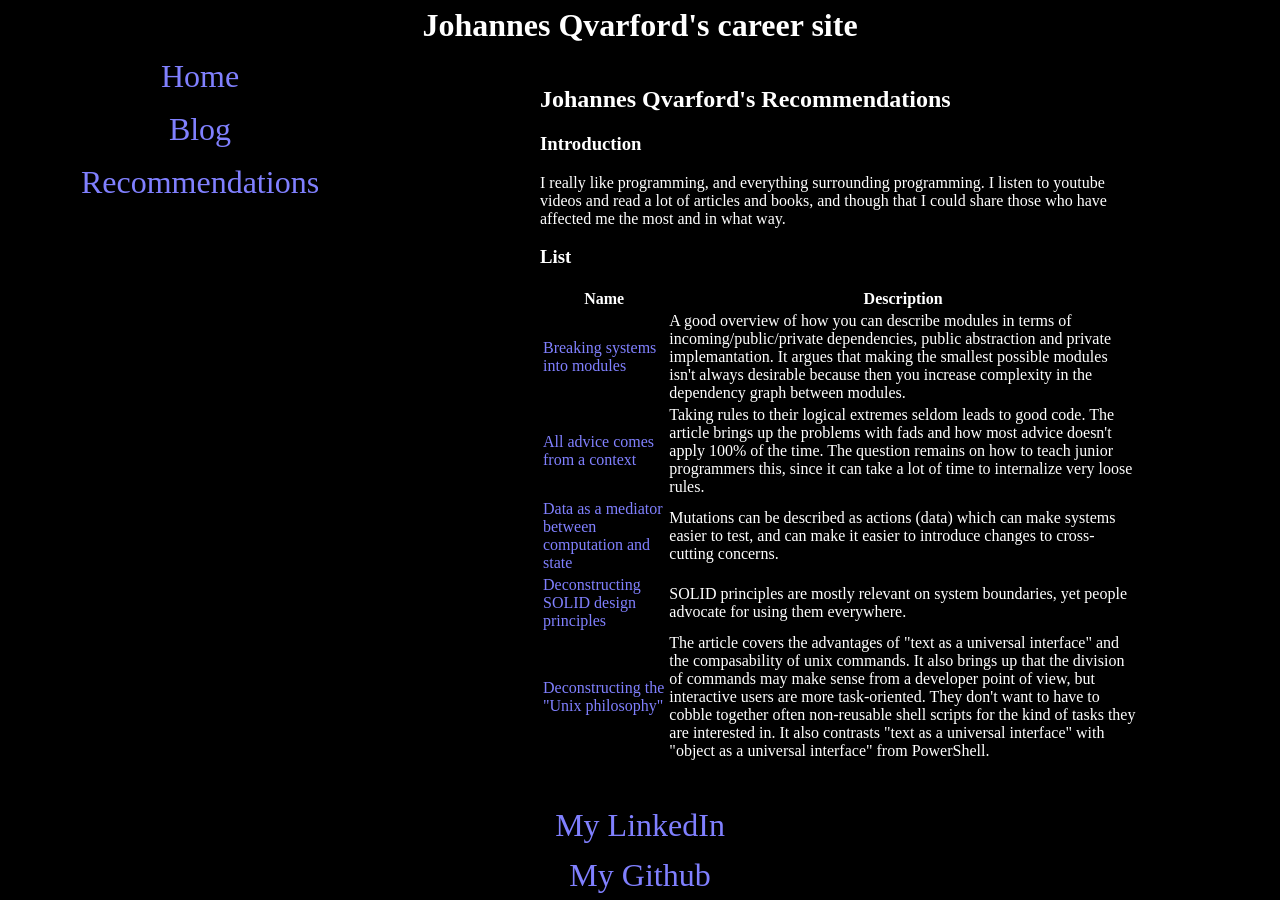
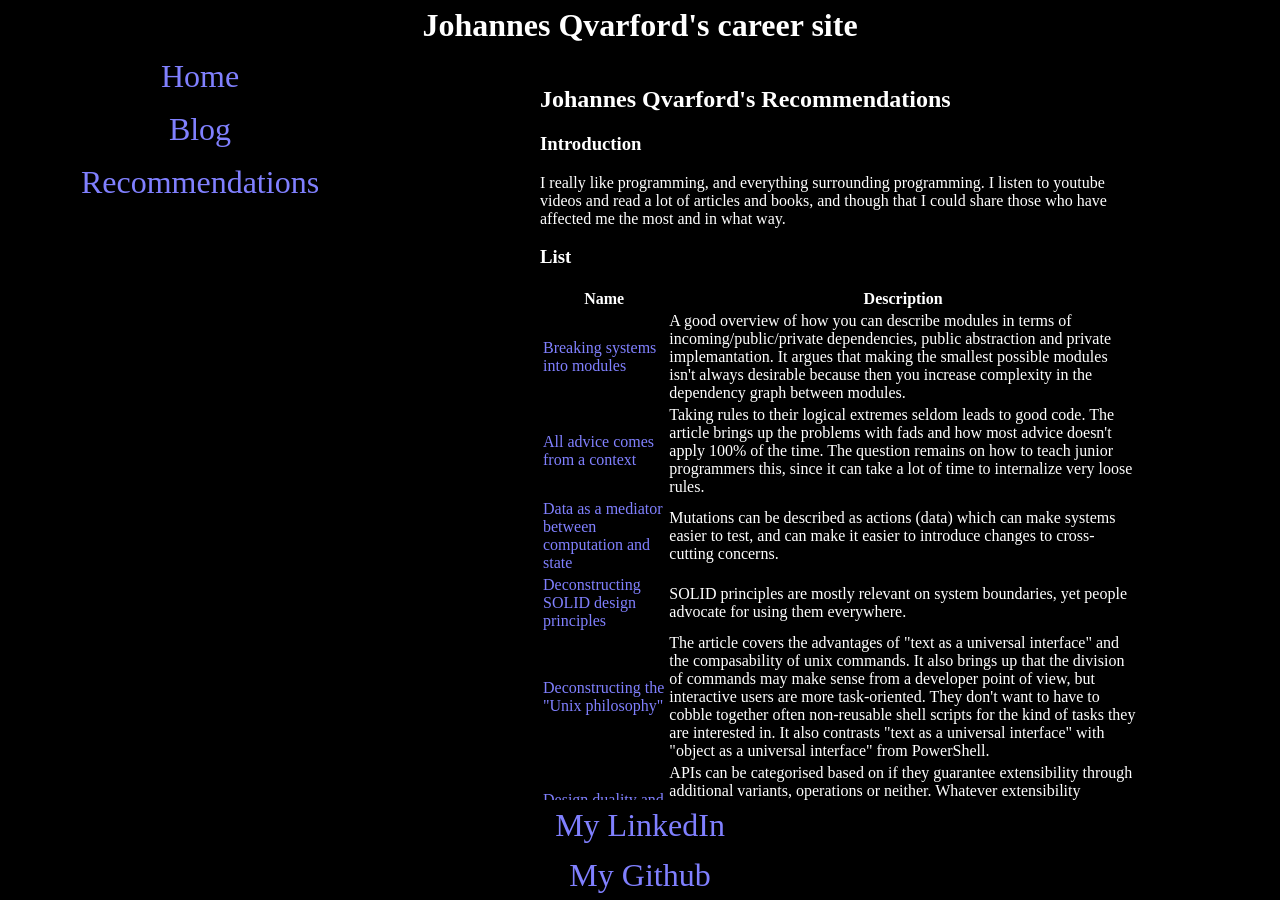
Before and after one commit to johannes-qvarford/johannes-qvarford.github.io, a Jekyll site: the page built from recommendations/index.html, in a window 1280 px wide. Built offline with Jekyll 4.4.1, drawn with Linux system fonts in a browser that asks for light colours.

Commit message:
Design duality and the expression problem

```diff
--- a/recommendations/index.html
+++ b/recommendations/index.html
@@ -31,14 +31,19 @@ recommendations:
       but interactive users are more task-oriented.
       They don't want to have to cobble together often non-reusable shell scripts for the kind of tasks they are interested in.
       It also contrasts "text as a universal interface" with "object as a universal interface" from PowerShell.
-
+  - name: Design duality and the expression problem
+    link: https://www.tedinski.com/2018/02/27/the-expression-problem.html
+    review: |
+      APIs can be categorised based on if they guarantee extensibility through additional variants, operations or neither.
+      Whatever extensibility category is promised disables adding internal changes in that category without breaking contracts.
+      ADTs makes the fewest amount of guarantees and therefor enables the greatest internal flexibility if that is desired.
 
 ---
 <!--
   - name:
-    link:
-   review: |
-    todo
+link:
+review: |
+  todo
 -->
 
 <article>
@@ -71,8 +76,7 @@ recommendations:
 <!--
   TODO:
 
-https://www.tedinski.com/2018/02/27/the-expression-problem.html
-https://cpsc.yale.edu/epigrams-programming
+
 https://www.tedinski.com/2019/05/08/unexpected-moral-reasoning.html
 https://www.cs.oberlin.edu/~jwalker/langDesign/OO_vs_Fun/notes.html
 https://lexi-lambda.github.io/blog/2019/11/05/parse-don-t-validate/
```
